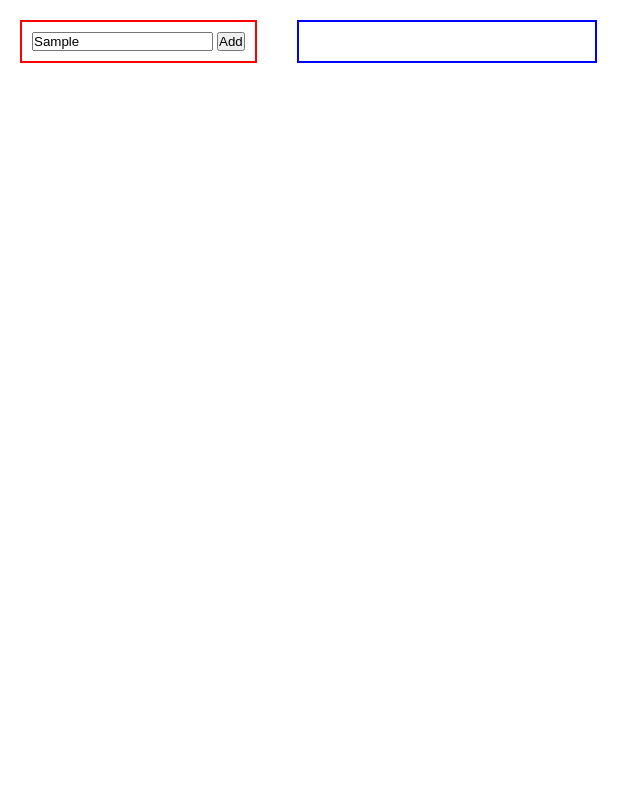
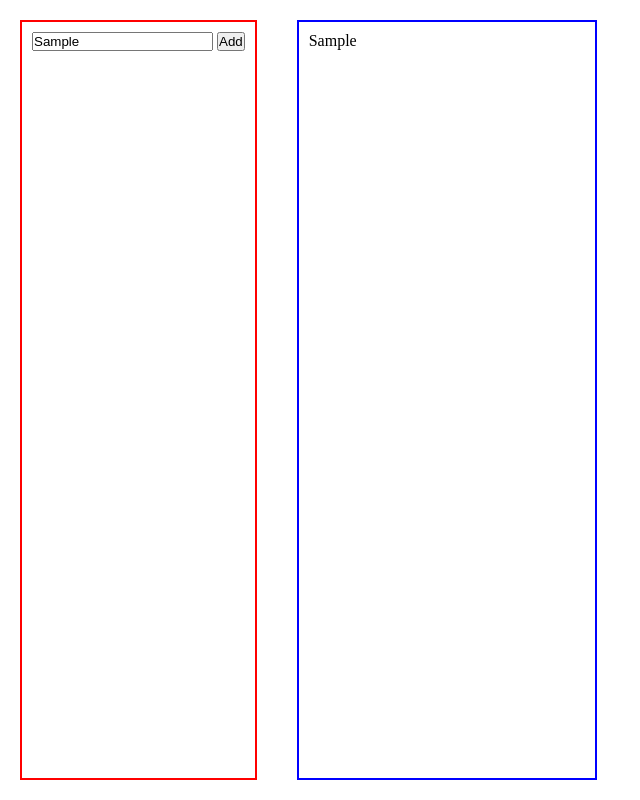
Before and after one commit to chandrababu-gowda/to-do, a plain HTML site: page index.html in a window 1280 px wide. Both pictures are taken after typing "Sample" into the empty fields and a click on the button "Add". Shown: the whole page, without its empty margins (0-640 px from the left). Drawn offline with Linux system fonts and the light colour scheme.

Commit message:
Add the value to the box

```diff
--- a/index.html
+++ b/index.html
@@ -13,7 +13,9 @@
             <input type="text" name="" id="inputWork" placeholder="Enter the work">
             <button type="submit" id="submitBtn">Add</button>
         </div>
-        <div id="listBox"></div>
+        <div id="listBox">
+            <div id="list1"></div>
+        </div>
     </div>
     <script src="index.js"></script>
 </body>
--- a/index.js
+++ b/index.js
@@ -1,7 +1,9 @@
 const text = document.getElementById("inputWork");
 const btn = document.getElementById('submitBtn');
+const list = document.getElementById('list1');
 
 btn.addEventListener('click',()=>{
     let textValue = text.value;
     console.log(textValue);
+    list.insertAdjacentHTML('afterend',`<p>${textValue}</p>`)
 })
--- a/style.css
+++ b/style.css
@@ -6,6 +6,7 @@
 
 #container{
     display: flex;
+    height: 100vh;
 }
 
 #entryBox{
```
